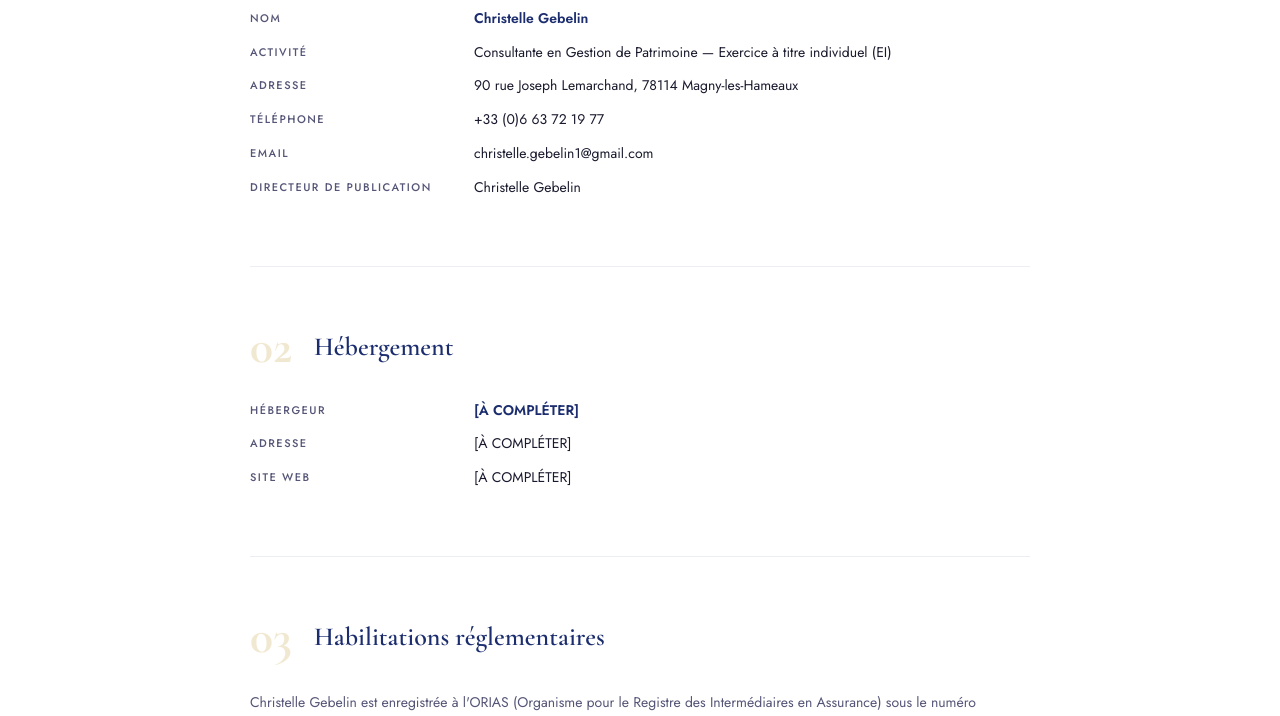
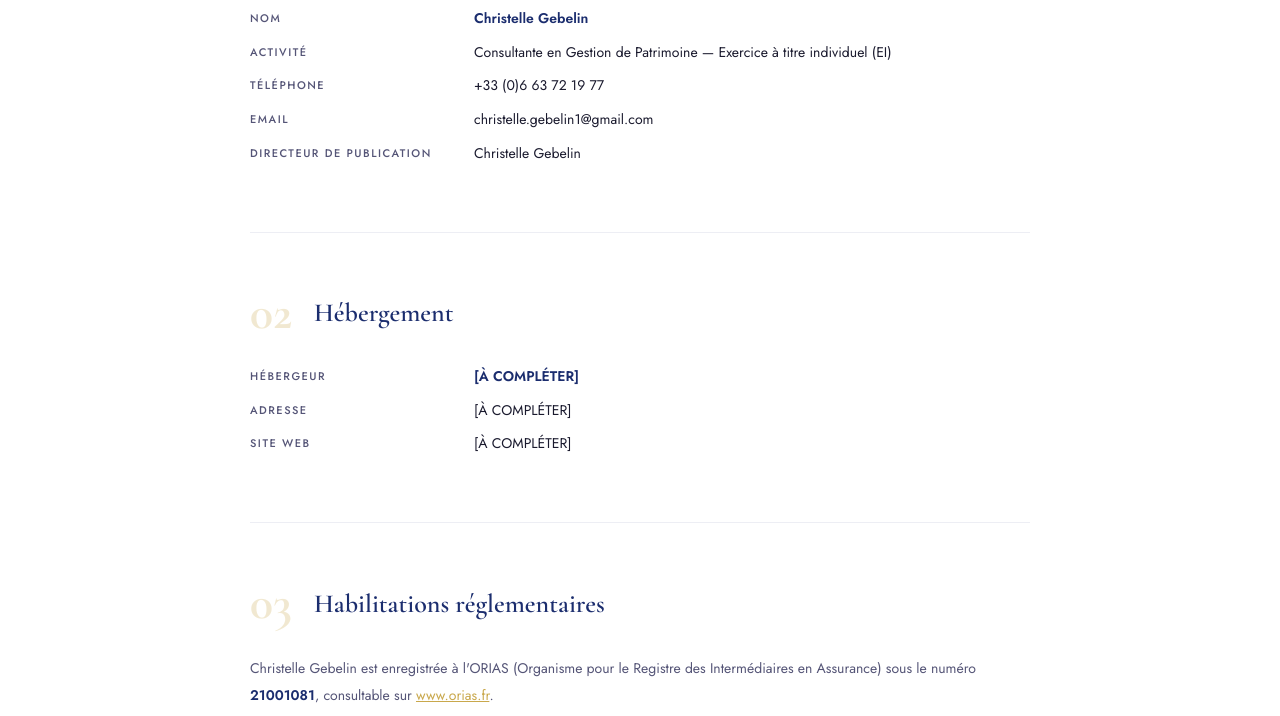
Before and after one commit to gameover324000/cge-conseil, a plain HTML site: page mentions.html in a window 1280 px wide. Shown: the part 609-1325 px from the top of the page. Drawn offline with nearby package versions, Linux system fonts and the light colour scheme; a script that the page names is missing.

Commit message:
Remove address and last update from mentions.html
Removed address and last update information from mentions.html.

```diff
--- a/mentions.html
+++ b/mentions.html
@@ -191,10 +191,6 @@
       <span class="mentions-ligne-val">Consultante en Gestion de Patrimoine — Exercice à titre individuel (EI)</span>
     </div>
     <div class="mentions-ligne">
-      <span class="mentions-ligne-cle">Adresse</span>
-      <span class="mentions-ligne-val">90 rue Joseph Lemarchand, 78114 Magny-les-Hameaux</span>
-    </div>
-    <div class="mentions-ligne">
       <span class="mentions-ligne-cle">Téléphone</span>
       <span class="mentions-ligne-val">+33 (0)6 63 72 19 77</span>
     </div>
@@ -307,8 +303,6 @@
     <p class="mentions-texte">Ce site peut contenir des liens vers des sites tiers. Christelle Gebelin n'exerce aucun contrôle sur ces sites et décline toute responsabilité quant à leur contenu.</p>
   </div>
 
-  <div class="mentions-update">Dernière mise à jour : 2026</div>
-
 </div>
 
 <footer>
```
